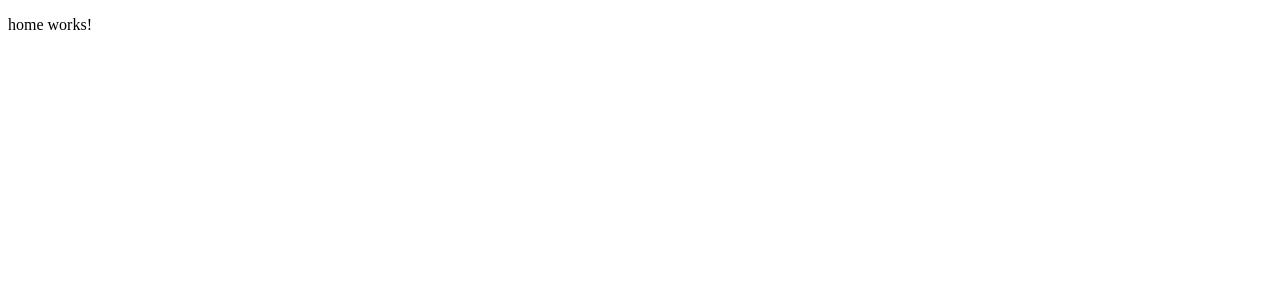
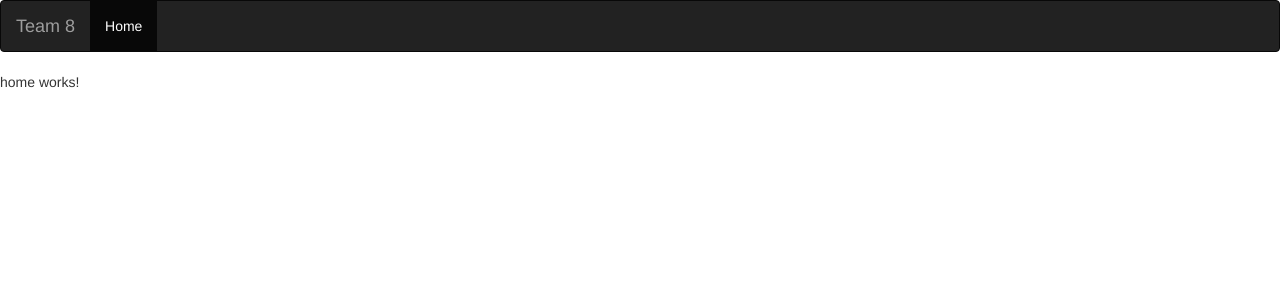
Before and after one commit to MichaelSolati/team-8, an Angular app: page / in a window 1280 px wide. Shown: the top 300 px of the page. Built offline with nearby package versions, Linux system fonts and the light colour scheme.

Commit message:
add navbar

```diff
--- a/src/app/app.component.html
+++ b/src/app/app.component.html
@@ -1 +1,2 @@
+<app-navbar></app-navbar>
 <router-outlet></router-outlet>
--- a/src/app/app.module.ts
+++ b/src/app/app.module.ts
@@ -6,11 +6,13 @@ import { HttpModule } from '@angular/http';
 import { AppComponent } from './app.component';
 import { appRouting } from './app.routes';
 import { HomeComponent } from './home/home.component';
+import { NavbarComponent } from './navbar/navbar.component';
 
 @NgModule({
   declarations: [
     AppComponent,
-    HomeComponent
+    HomeComponent,
+    NavbarComponent
   ],
   imports: [
     BrowserModule,
--- /dev/null
+++ b/src/app/navbar/navbar.component.html
@@ -0,0 +1,19 @@
+<nav class="navbar navbar-inverse">
+  <div class="container-fluid">
+    <div class="navbar-header">
+      <button (click)="toggleNav()" type="button" class="navbar-toggle collapsed" data-toggle="collapse">
+        <span class="sr-only">Toggle navigation</span>
+        <span class="icon-bar"></span>
+        <span class="icon-bar"></span>
+        <span class="icon-bar"></span>
+      </button>
+      <a class="navbar-brand" [routerLink]="['/']">Team 8</a>
+    </div>
+
+    <div [ngClass]="{ 'in': showDrop }" class="collapse navbar-collapse" id="navbar-collapse">
+      <ul class="nav navbar-nav navbar-left">
+        <li (click)="toggleNav()" [routerLinkActive]="['active']" [routerLinkActiveOptions]="{exact:true}"><a [routerLink]="['/']">Home</a></li>
+      </ul>
+    </div>
+  </div>
+</nav>
--- /dev/null
+++ b/src/app/navbar/navbar.component.ts
@@ -0,0 +1,18 @@
+import { Component, OnInit } from '@angular/core';
+
+@Component({
+  selector: 'app-navbar',
+  templateUrl: './navbar.component.html',
+  styleUrls: ['./navbar.component.css']
+})
+export class NavbarComponent implements OnInit {
+  private showDrop: boolean = false;
+  constructor() { }
+
+  ngOnInit() {
+  }
+
+  private toggleNav() {
+    this.showDrop = !this.showDrop;
+  }
+}
--- a/src/index.html
+++ b/src/index.html
@@ -1,5 +1,6 @@
 <!doctype html>
 <html>
+
 <head>
   <meta charset="utf-8">
   <title>Team8</title>
@@ -7,8 +8,21 @@
 
   <meta name="viewport" content="width=device-width, initial-scale=1">
   <link rel="icon" type="image/x-icon" href="favicon.ico">
+
+  <script src="https://code.jquery.com/jquery-3.1.1.min.js" integrity="sha256-hVVnYaiADRTO2PzUGmuLJr8BLUSjGIZsDYGmIJLv2b8="
+    crossorigin="anonymous"></script>
+
+  <!-- Latest compiled and minified CSS -->
+  <link rel="stylesheet" href="https://maxcdn.bootstrapcdn.com/bootstrap/3.3.7/css/bootstrap.min.css" integrity="sha384-BVYiiSIFeK1dGmJRAkycuHAHRg32OmUcww7on3RYdg4Va+PmSTsz/K68vbdEjh4u"
+    crossorigin="anonymous">
+
+  <!-- Latest compiled and minified JavaScript -->
+  <script src="https://maxcdn.bootstrapcdn.com/bootstrap/3.3.7/js/bootstrap.min.js" integrity="sha384-Tc5IQib027qvyjSMfHjOMaLkfuWVxZxUPnCJA7l2mCWNIpG9mGCD8wGNIcPD7Txa"
+    crossorigin="anonymous"></script>
 </head>
+
 <body>
   <app-root>Loading...</app-root>
 </body>
+
 </html>
```
Also changed, not shown: src/app/navbar/navbar.component.css (added), 1 other file (tests, documents, lock files or other folders).
